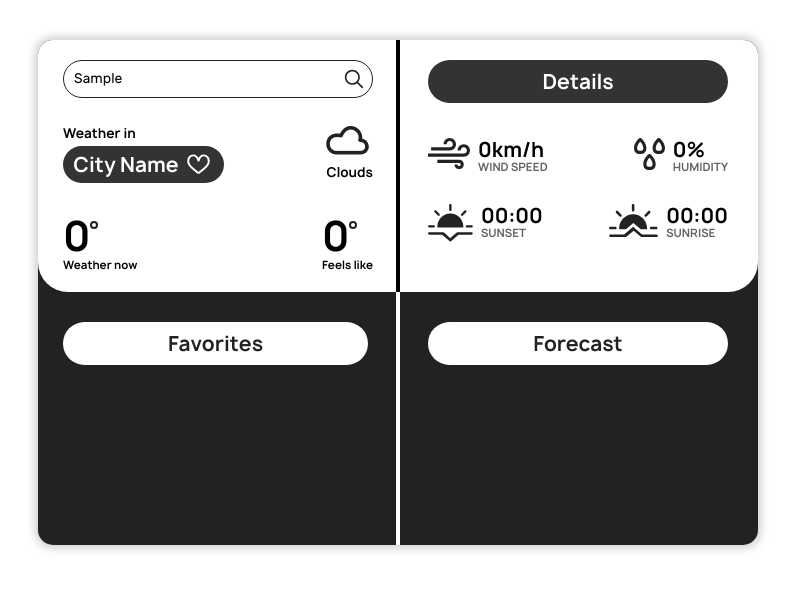
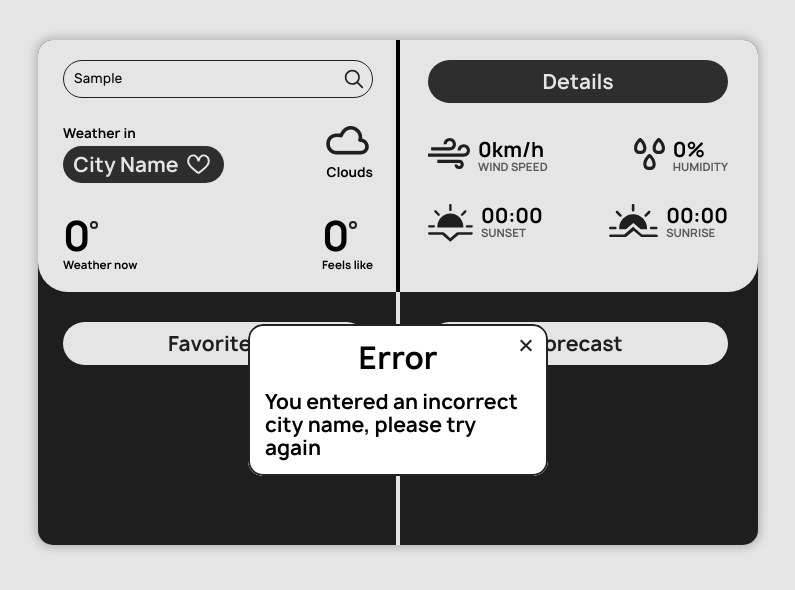
Before and after one commit to Kustiche/PetWeather, a plain HTML site: page index.html in a window 1280 px wide. Both pictures are taken after typing "Sample" into the empty fields and a click on the button 596 px from the left and 79 px from the top of the page. Shown: the whole page, without its empty margins (242-1037 px from the left). Drawn offline with Linux system fonts and the light colour scheme; no server answers.

Commit message:
Сделал сообщение об ошибке модальным окном

```diff
--- a/index.html
+++ b/index.html
@@ -157,6 +157,13 @@
         </div>
       </li>
     </template>
+    <dialog class="modal-error" id="modalError">
+      <div class="modal-error__inner">
+        <button class="modal-error__close btn-reset"></button>
+        <h2 class="modal-error__title">Error</h2>
+        <p class="modal-error__text">You entered an incorrect city name, please try again</p>
+      </div>
+    </dialog>
     <script src="js/scripts.js" type="module"></script>
   </body>
 </html>
--- /dev/null
+++ b/js/closeModal.js
@@ -0,0 +1,8 @@
+export function closeModal(e) {
+  const isModalInner = e.target.closest(".modal-error__inner") === null;
+  const isModalButtonClose = e.target.className === "modal-error__close btn-reset";
+
+  if (isModalInner || isModalButtonClose) {
+    window.modalError.close();
+  }
+}
--- a/js/scripts.js
+++ b/js/scripts.js
@@ -1,10 +1,11 @@
-import { favoritesButton, favoritesList, form } from "./view.js";
+import { favoritesButton, favoritesList, form, modalError } from "./view.js";
 import { search } from "./search.js";
 import { addFavoritesCollection } from "./addFavorites.js";
 import { renderFavorites } from "./renders.js";
 import { deleteFavorites } from "./deleteFavorites.js";
 import { gettingCityName, cityName } from "./gettingCityName.js";
 import { favoriteWeatherSearch } from "./favoriteWeatherSearch.js";
+import { closeModal } from "./closeModal.js";
 
 form.addEventListener("submit", (e) => {
   gettingCityName(e);
@@ -20,3 +21,7 @@ favoritesList.addEventListener("click", (e) => {
   favoriteWeatherSearch(e);
   deleteFavorites(e);
 });
+
+modalError.addEventListener("click", (e) => {
+  closeModal(e);
+});
--- a/js/search.js
+++ b/js/search.js
@@ -5,10 +5,6 @@ import { renderForecast } from "./renders.js";
 const key = "33103c756038e60691b051e1c6d85024";
 const url = "https://api.openweathermap.org/data/2.5/weather";
 const forecastUrl = "https://api.openweathermap.org/data/2.5/forecast";
-const messengError = {
-  name: "Error, ",
-  messenge: "incorrect city name.",
-};
 
 export async function search(cityName) {
   try {
@@ -44,6 +40,6 @@ export async function search(cityName) {
       addForecastCollection(date, temp, feelsLike, nameWeatherType, iconCode);
     }
   } catch {
-    alert(messengError.name + messengError.messenge);
+    window.modalError.showModal();
   }
 }
--- a/js/view.js
+++ b/js/view.js
@@ -10,3 +10,4 @@ export const favoritesList = document.querySelector(".weather__favorites-list");
 export const forecastList = document.querySelector(".weather__forecast-list");
 export const favoritesItem = document.querySelector("#favorites-item");
 export const forecastItem = document.querySelector("#forecast-item");
+export const modalError = document.querySelector(".modal-error");
--- a/scss/_interface.scss
+++ b/scss/_interface.scss
@@ -9,3 +9,57 @@
   width: 100%;
   max-width: 360px;
 }
+
+.modal-error {
+  padding: 0;
+  border: none;
+  border-radius: 15px;
+
+  &__inner {
+    position: relative;
+    display: flex;
+    flex-direction: column;
+    align-items: center;
+    padding: 15px;
+    max-width: 300px;
+    border: 2px solid var(--mine-shaft-color);
+    border-radius: 15px;
+  }
+
+  &__close {
+    position: absolute;
+    width: 20px;
+    height: 20px;
+    top: 10px;
+    right: 10px;
+    transition: transform 0.4s;
+
+    &::after,
+    &::before {
+      position: absolute;
+      content: "";
+      border-right: 2px solid var(--mine-shaft-color);
+      height: 15px;
+      top: 10%;
+      left: 45%;
+      transform: rotate(-45deg);
+    }
+
+    &::after {
+      transform: rotate(45deg);
+    }
+
+    &:hover {
+      transform: scale(0.9);
+    }
+  }
+
+  &__title {
+    margin: 0;
+    margin-bottom: 15px;
+  }
+
+  &__text {
+    margin: 0;
+  }
+}
```
Also changed, not shown: style.css, 1 other file. Lines whose indentation alone changed are shown as unchanged.
